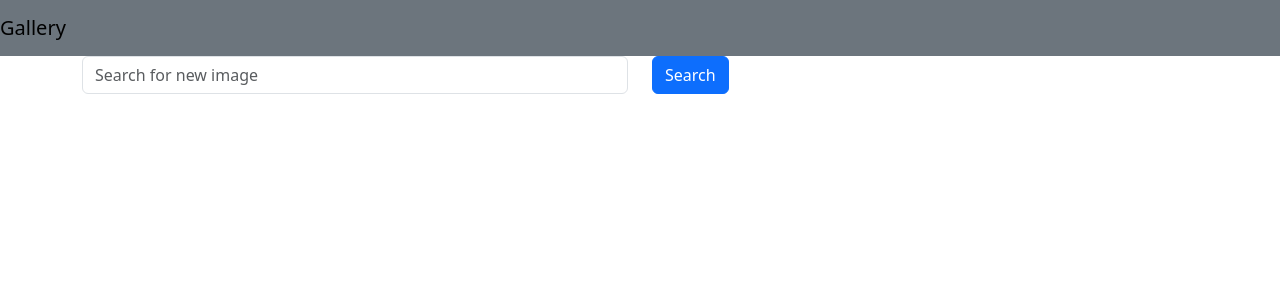
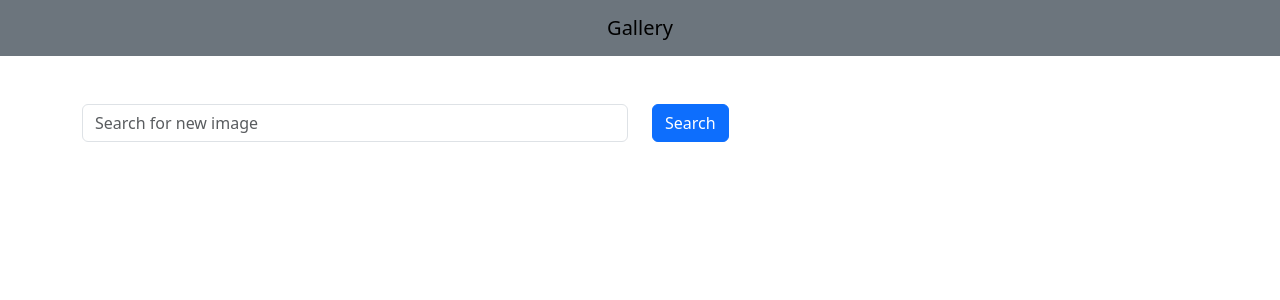
Before and after one commit to AzizKanchwala/images-gallery, a React (Create React App) app in the folder frontend/: page / in a window 1280 px wide. Shown: the top 300 px of the page. Built offline with nearby package versions, Linux system fonts and the light colour scheme.

Commit message:
Push the search bar slightly down

```diff
--- a/frontend/src/components/Header.js
+++ b/frontend/src/components/Header.js
@@ -1,12 +1,14 @@
 import React from "react";
-import { Navbar } from 'react-bootstrap';
+import { Navbar,Container } from "react-bootstrap";
 
 const Header = (props) => {
-    return (
-        <Navbar bg="secondary" variant="light">
-            <Navbar.Brand href="/">{props.title}</Navbar.Brand>
-        </Navbar>
-    )
-}
+  return (
+    <Navbar bg="secondary" variant="light" expand="lg" className="p-2">
+      <Container className="justify-content-center">
+        <Navbar.Brand className="mx-auto">{props.title}</Navbar.Brand>
+      </Container>
+    </Navbar>
+  );
+};
 
 export default Header;
--- a/frontend/src/components/Search.js
+++ b/frontend/src/components/Search.js
@@ -3,7 +3,7 @@ import { Container, Row, Col, Form, Button } from "react-bootstrap";
 
 const Search = () => {
   return (
-    <Container>
+    <Container className="mt-5">
       <Row>
         <Col>
           <Form>
```
